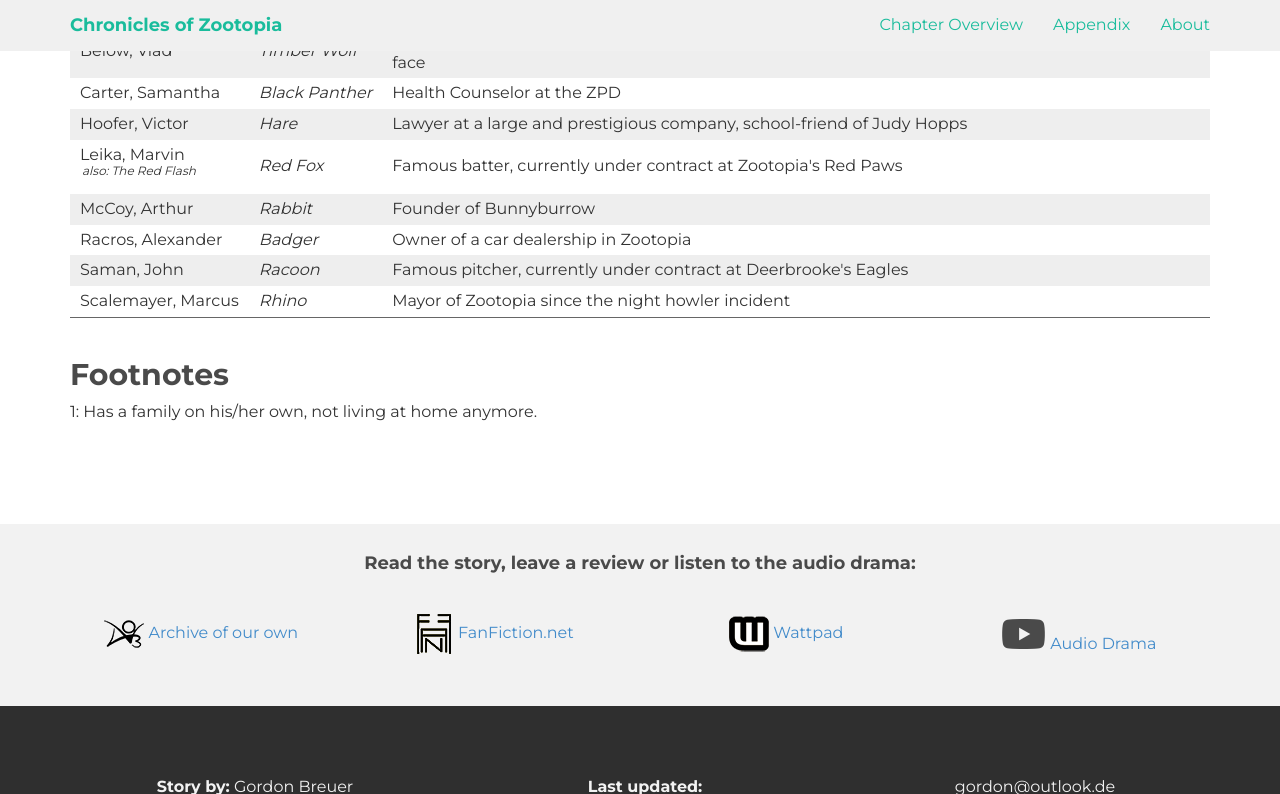
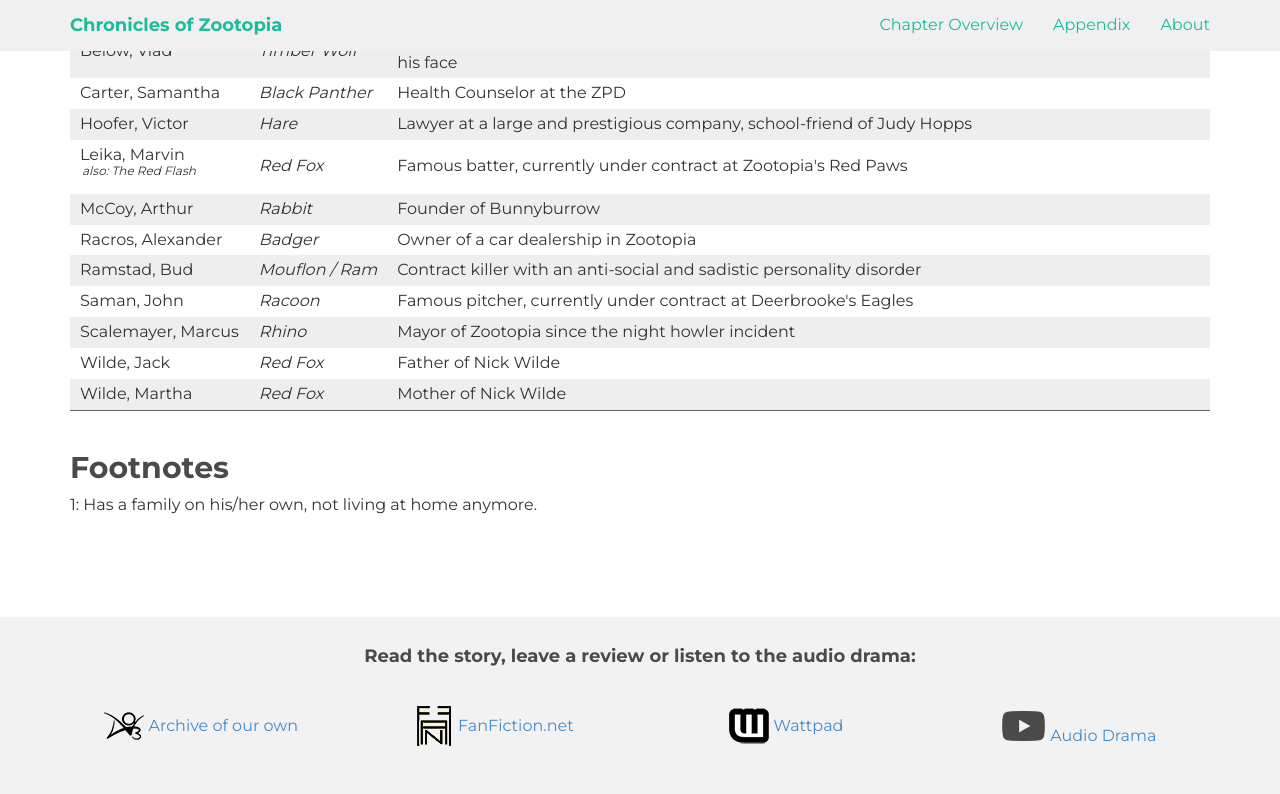
Before and after one commit to Anheledir/ChroniclesOfZootopia, a Jekyll site: the page built from appendix/characters.md, in a window 1280 px wide and 900 px high, scrolled down 3778 px, cut to the strip 0-794 px from the top of the window. Built offline with Jekyll 4.4.1, drawn with Linux system fonts in a browser that asks for light colours; nearby versions of some CDN libraries.

Commit message:
added minor characters Martha and Jack Wilde, Bud Ramstad

```diff
--- a/_data/charactersMinor.yml
+++ b/_data/charactersMinor.yml
@@ -26,3 +26,12 @@
 - name: Below, Vlad
   species: Timber Wolf
   role: "Gang leader (considered armed and dangerous), dark-grey fur, hideous scar across the left side of his face"
+- name: Wilde, Martha
+  species: Red Fox
+  role: Mother of Nick Wilde
+- name: Wilde, Jack
+  species: Red Fox
+  role: Father of Nick Wilde
+- name: Ramstad, Bud
+  species: Mouflon / Ram
+  role: Contract killer with an anti-social and sadistic personality disorder
```
